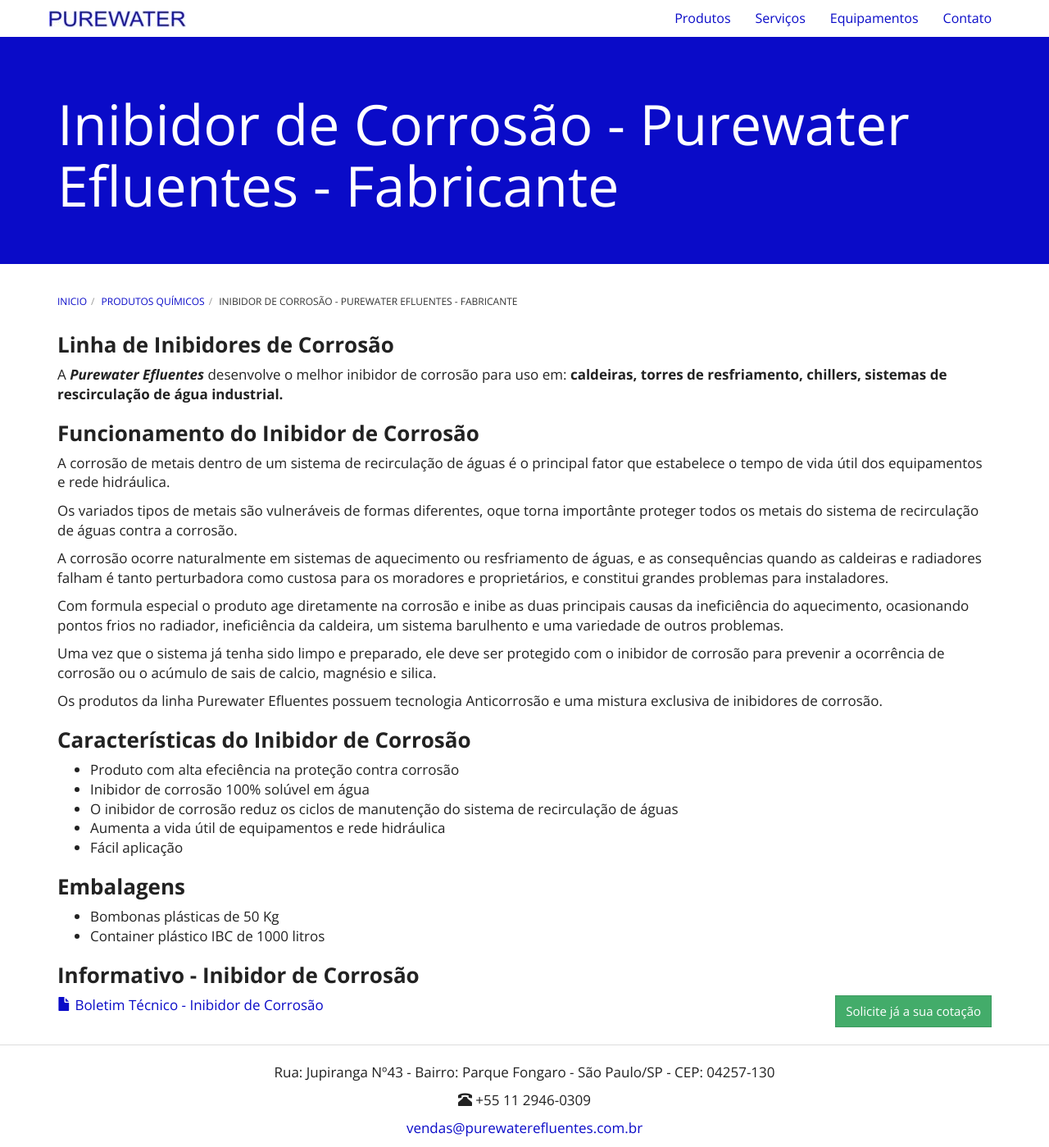
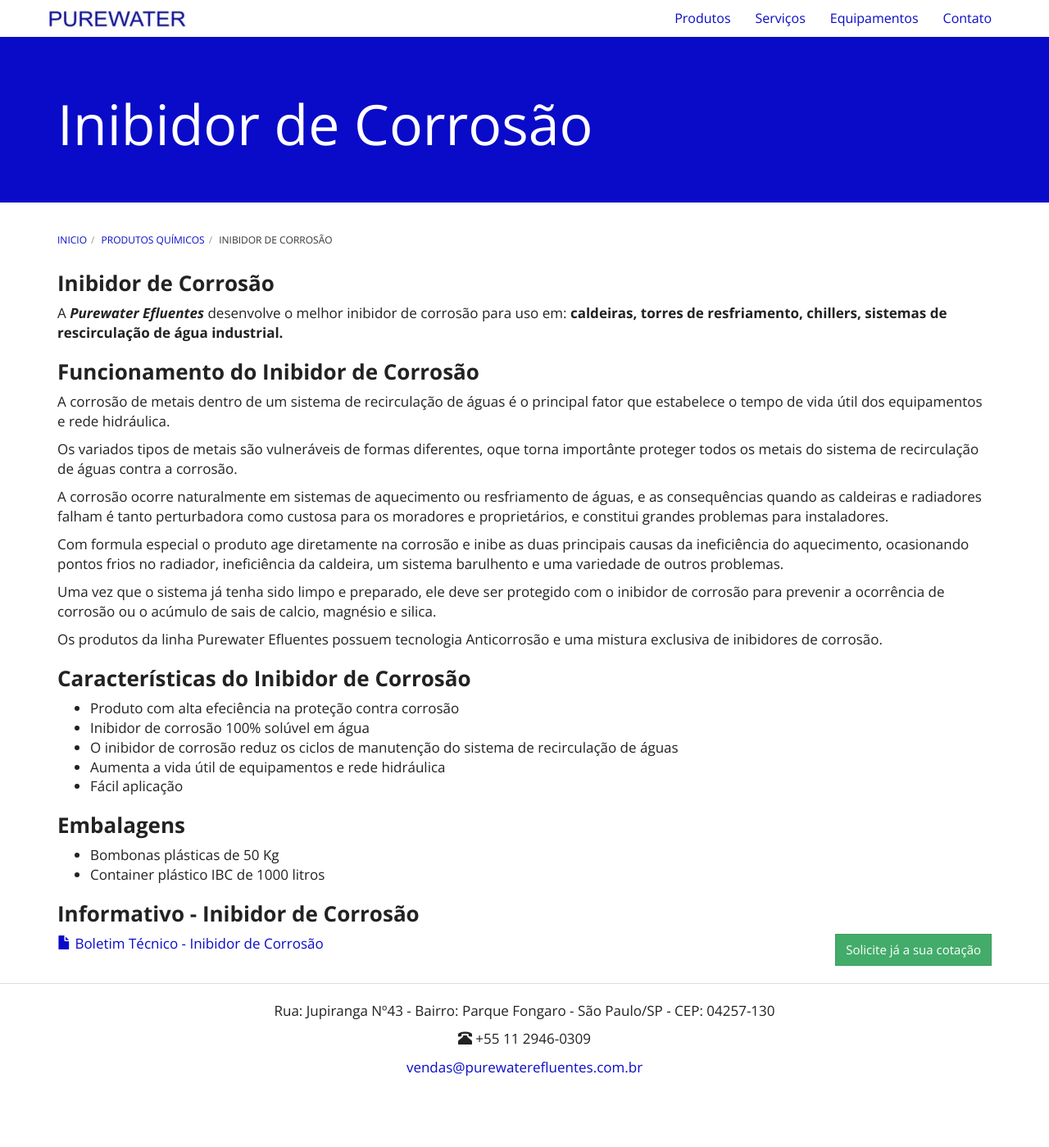
Before and after one commit to purewaterefluentes/purewaterefluentes.github.io, a Jekyll site: the page built from produtos/inibidor-de-corrosao.md, in a window 1280 px wide and 1399 px high. Shown: the whole window at 82% size. Built offline with Jekyll 4.4.1, drawn with Linux system fonts in a browser that asks for light colours; nearby versions of some CDN libraries; library files that are not in the unit come from our copies.

Commit message:
Update inibidor-de-corrosao.md

```diff
--- a/produtos/inibidor-de-corrosao.md
+++ b/produtos/inibidor-de-corrosao.md
@@ -1,11 +1,11 @@
 ---
 layout: contato
-pageTitle: Inibidor de Corrosão
-title: Inibidor de Corrosão - Purewater Efluentes - Fabricante
+pageTitle: INIBIDOR DE CORROSÃO - PUREWATER EFLUENTES - FABRICA
+title: Inibidor de Corrosão
 subtitle:
 ---
 
-### **Linha de Inibidores de Corrosão**
+### **Inibidor de Corrosão**
 
 A ***Purewater Efluentes*** desenvolve o melhor inibidor de corrosão para uso em: **caldeiras, torres de resfriamento, chillers, sistemas de rescirculação de água industrial.**
 
```
